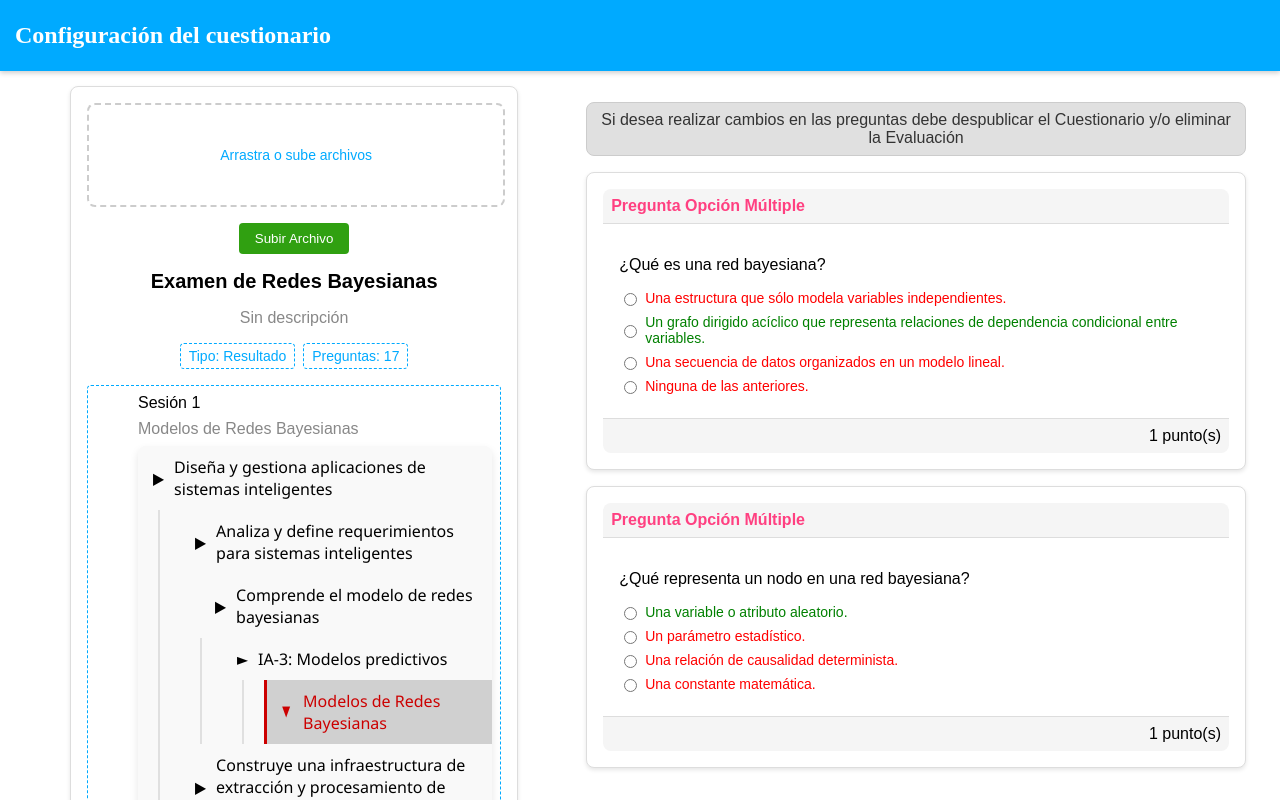
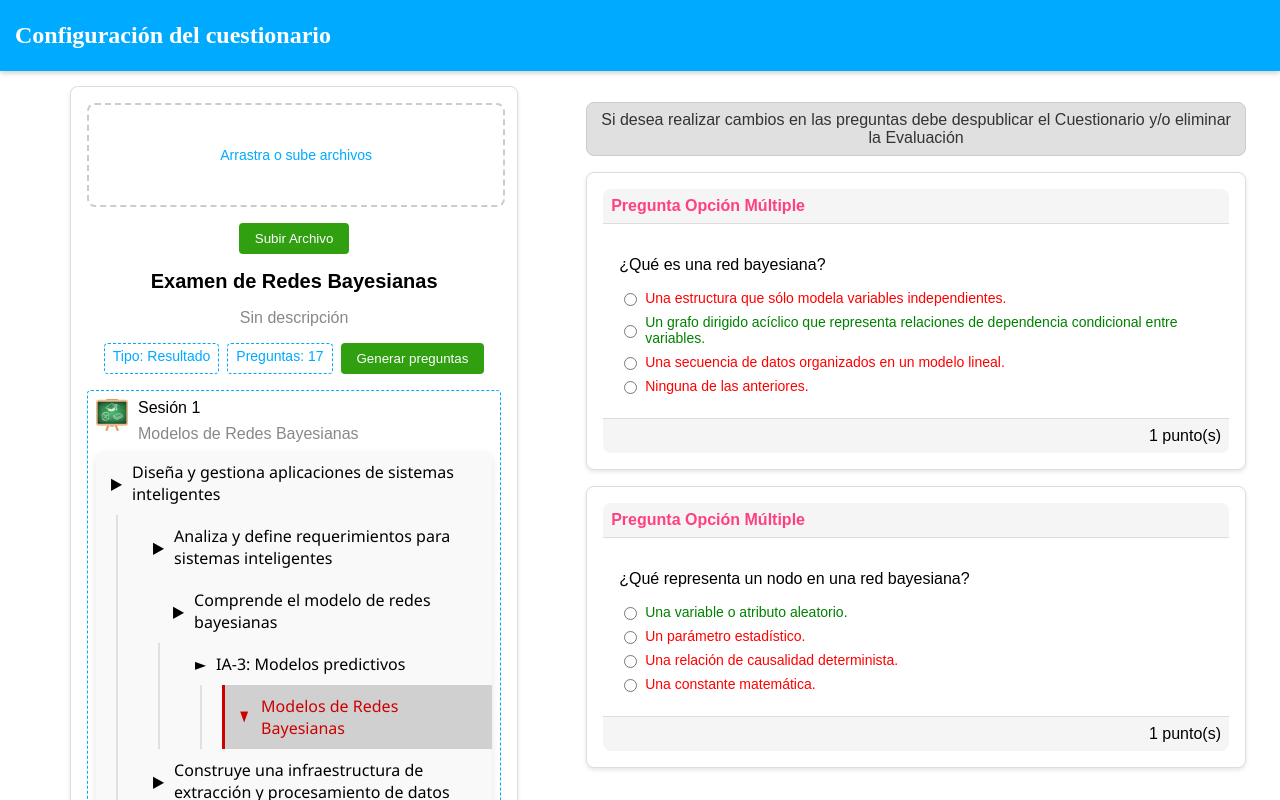
Before and after one commit to RenzoBTL30/app-proyecto-ia, an Angular app: page / in a window 1280 px wide. Shown: the top 800 px of the page. Built offline with nearby package versions, Linux system fonts and the light colour scheme.

Commit message:
nuevos cambios

```diff
--- a/src/app/app.component.html
+++ b/src/app/app.component.html
@@ -19,13 +19,18 @@
       <p>Sin descripción</p>
       <div class="meta">
           <div>Tipo: Resultado</div>
-          <div>Preguntas: 17</div>
+          <div>Preguntas: {{nroPreguntas}}</div>
+          <button>Generar preguntas</button>
       </div>
       <div class="session">
-          <img src="/assets/img/sesion.png" alt="Icono">
           <div class="session-data">
-            <span>Sesión 1</span>
-            <p>Modelos de Redes Bayesianas</p>
+            <div style="display: flex;">
+              <img src="/assets/img/sesion.png" alt="Icono">
+              <div style="display: flex; flex-direction: column;">
+                <span>Sesión 1</span>
+                <p>Modelos de Redes Bayesianas</p>
+              </div>
+            </div>
             <div class="menu">
               <ul>
                 <li>
--- a/src/app/app.component.ts
+++ b/src/app/app.component.ts
@@ -11,6 +11,8 @@ import { RouterOutlet } from '@angular/router';
 })
 export class AppComponent {
   title = 'app-proyecto-ia';
+
+  nroPreguntas:number = 17;
 
   @ViewChild('fileInput') fileInput!: ElementRef<HTMLInputElement>;
   fileName: string = '';
```
Also changed, not shown: src/app/service-ia.service.ts (added, +9 -0 lines).
